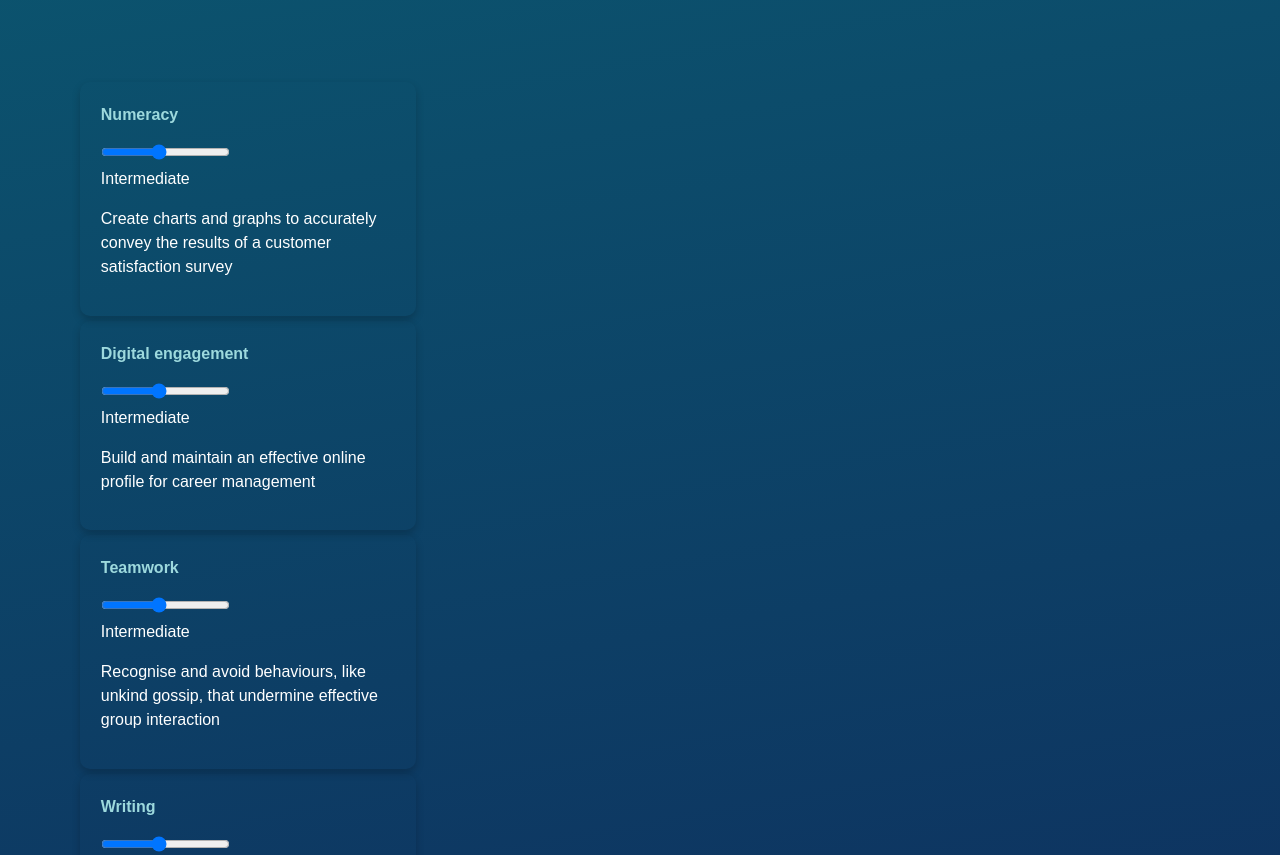
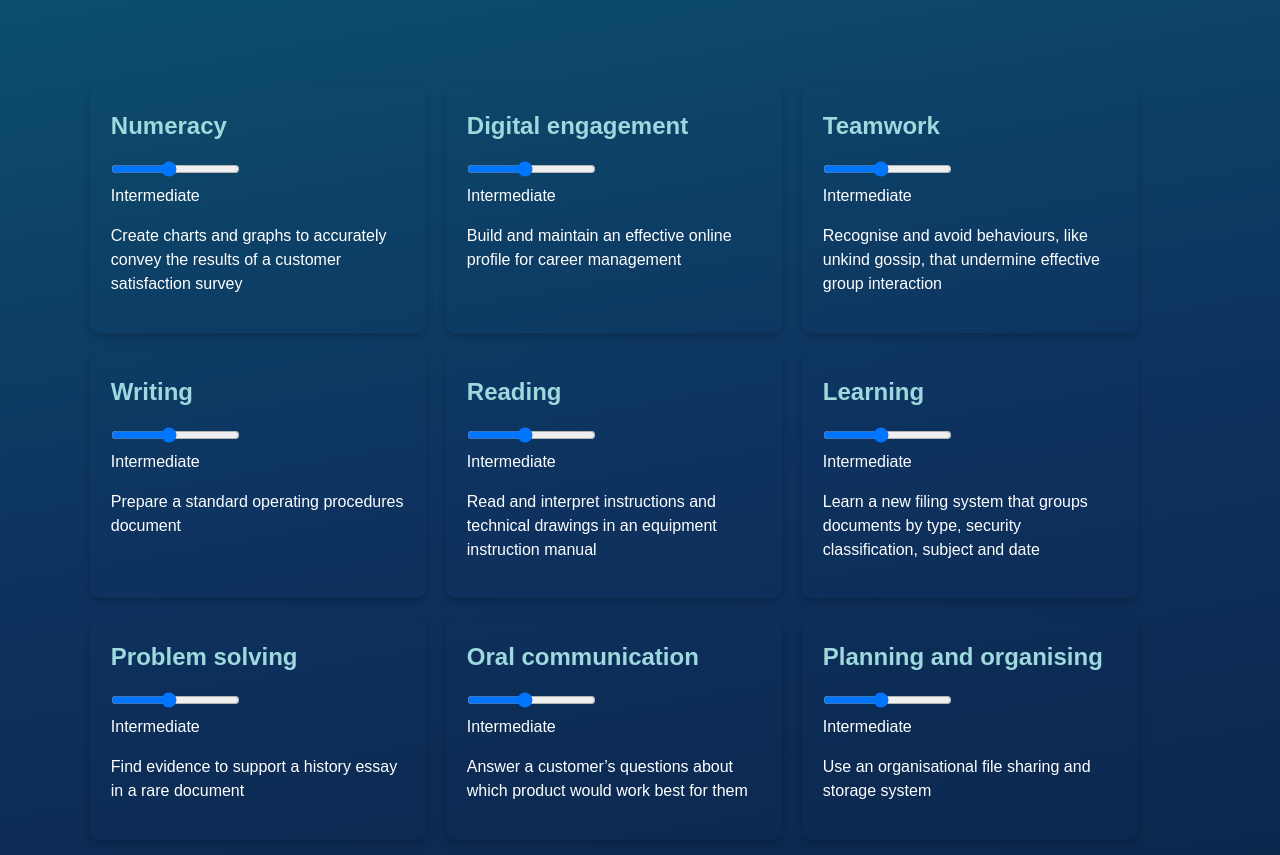
Before and after one commit to CutieMath/govHackProject, a website built with webpack: page src/index.html in a window 1280 px wide. Shown: the part 998-1853 px from the top of the page. Built offline with nearby package versions, Linux system fonts and the light colour scheme; files whose address does not match are found by name.

Commit message:
finish competency page

```diff
--- a/src/style.css
+++ b/src/style.css
@@ -80,11 +80,12 @@ body {
 }
 
 .competency-box {
-  display: grid;
+  display: inline-flex;
+  flex-wrap: wrap;
 }
 
 .competency {
-  margin-top: 5px;
+  margin: 10px;
   padding: 1.3rem;
   box-shadow: 0 4px 8px 0 rgba(0,0,0,0.2);
   transition: 0.3s;
@@ -94,6 +95,7 @@ body {
 
 .competency-title{
   font-weight: 700;
+  font-size: 1.5rem;
   color: #9dd9dd;
 }
 
```
Also changed, not shown: src/index.html (+1 -1 lines).
